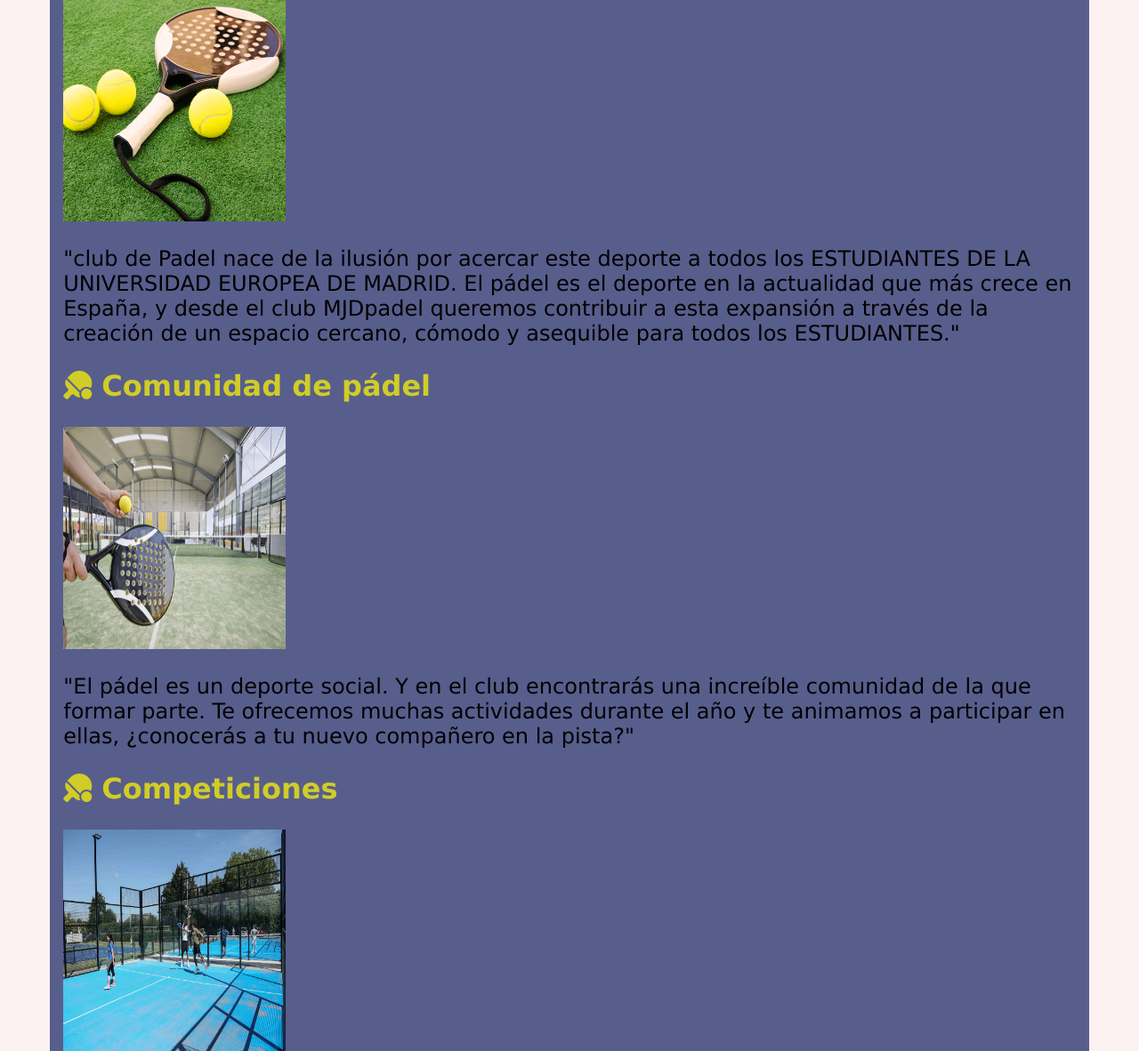
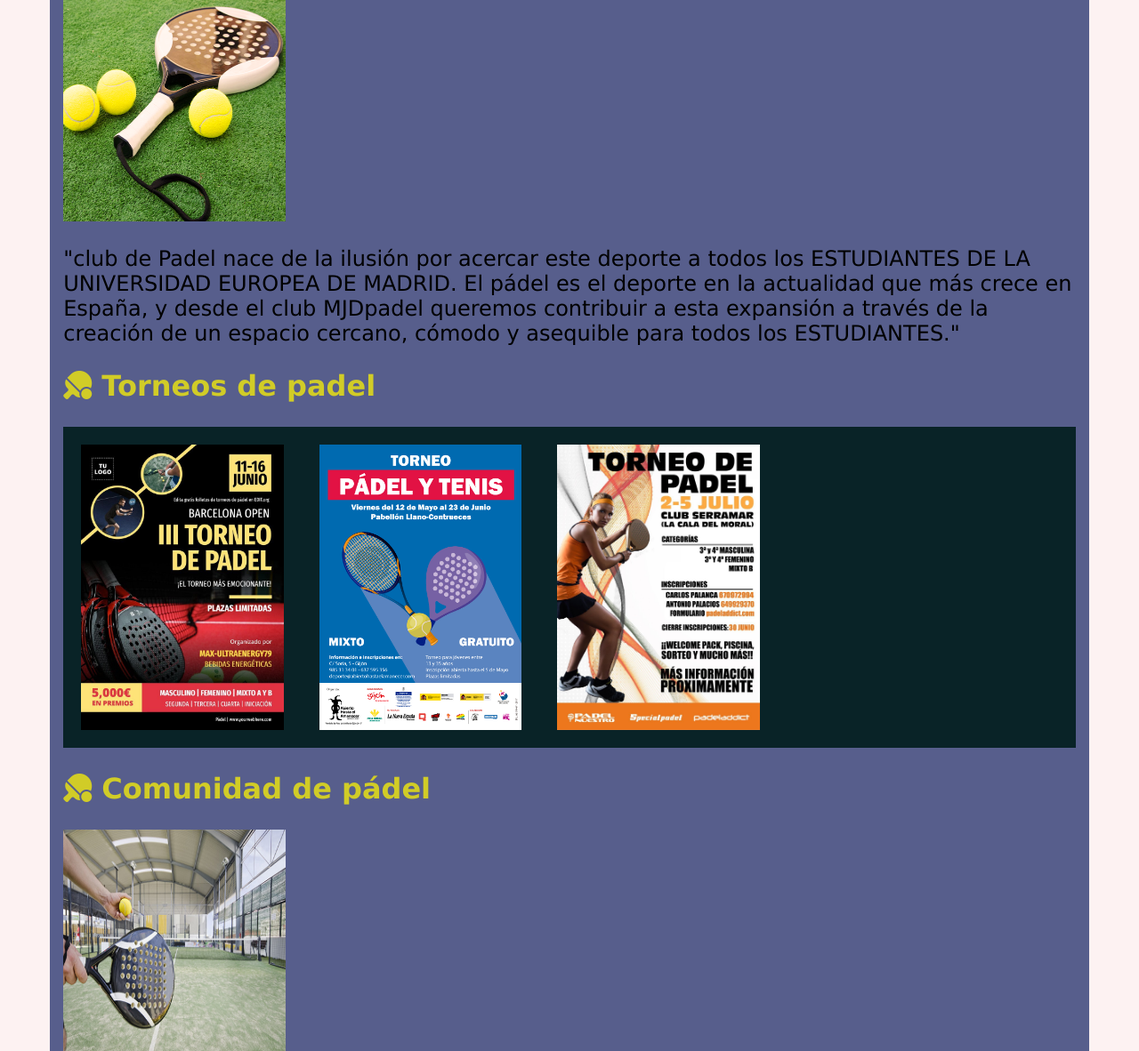
Before and after one commit to guti10x/PadelWebClub, a PHP site: page /ProyectoFinal.html in a window 1280 px wide. Shown: the part 819-2001 px from the top of the page at 89% size. Run offline with PHP 8.4, Linux system fonts and the light colour scheme; some libraries are stand-ins or nearby versions.

Commit message:
carrusel torneos

```diff
--- a/ProyectoFinal.html
+++ b/ProyectoFinal.html
@@ -4,6 +4,7 @@
     <meta charset="utf-8">
     <title>MJD club Padel</title>
     <link rel="stylesheet" href="css/my-style.css">
+    <script src="js/script.js"></script>
 
 </head>
 <body>
@@ -31,6 +32,19 @@
                 EUROPEA DE MADRID. El pádel es el deporte en la actualidad que más crece en España, y desde el club MJDpadel queremos contribuir
                 a esta expansión a través de la creación de un espacio cercano, cómodo y asequible para todos los ESTUDIANTES."</p>
         </div>
+
+
+        <h2><i class="fa-sharp fa-solid fa-table-tennis-paddle-ball"></i> Torneos de padel</h2>
+
+        <div class="torneos">
+            <img src="_imagines/torneos/cartel1.jpg" id="torneo1"  class="torneo" alt="torneo padel">
+            <img src="_imagines/torneos/cartel2.jpg" id="torneo2"  class="torneo" alt="torneo padel">
+            <img src="_imagines/torneos/cartel3.jpg" id="torneo3"  class="torneo" alt="torneo padel">
+
+        </div>
+
+
+
         <div class="caja_texto"><h2><i class="fa-sharp fa-solid fa-table-tennis-paddle-ball"></i> Comunidad de pádel </h2>
             <img class="product" src="_imagines/comunidad.jpg"  width="250" height="250" alt="comunidad de padel">
             <p>"El pádel es un deporte social. Y en el club encontrarás una increíble comunidad de la que formar parte.
--- a/css/my-style.css
+++ b/css/my-style.css
@@ -111,3 +111,15 @@ footer .copy{
   font-size: 30px;
   padding: 20px;
 }
+
+.torneos{
+  background-color: #092327;
+  display: flex;
+  flex-direction: row;
+  flex-wrap: wrap;
+  justify-content: flex-start;
+}
+.torneo{
+  width: 20%;
+  margin: 20px;
+}
--- /dev/null
+++ b/js/script.js
@@ -0,0 +1,21 @@
+let arrayImagenes =["_imagines/torneos/cartel1.jpg","_imagines/torneos/cartel2.jpg","_imagines/torneos/cartel3.jpg","_imagines/torneos/cartel4.jpg","_imagines/torneos/cartel5.jpg","_imagines/torneos/cartel6.jpg","_imagines/torneos/cartel7.jpg","_imagines/torneos/cartel8.jpg","_imagines/torneos/cartel9.jpg"];
+let index=0;
+
+function iterarImagen(){
+    let imagenTorneo1 = document.getElementById("torneo1");
+    let imagenTorneo2 = document.getElementById("torneo2");
+    let imagenTorneo3 = document.getElementById("torneo3");
+
+    imagenTorneo1.setAttribute("src",arrayImagenes[index]);
+    index++;
+    imagenTorneo2.setAttribute("src",arrayImagenes[index]);
+    index++;
+    imagenTorneo3.setAttribute("src",arrayImagenes[index]);
+    index++;
+    if(index>=arrayImagenes.length){
+        index=0;
+    }
+}
+iterador=setInterval(iterarImagen,2000);
+
+function expandirInfoTorneo(){}
```
Also changed, not shown: _imagines/torneos/cartel1.jpg (added), _imagines/torneos/cartel2.jpg (added), _imagines/torneos/cartel3.jpg (added), _imagines/torneos/cartel4.jpg (added), _imagines/torneos/cartel5.jpg (added), _imagines/torneos/cartel6.jpg (added), _imagines/torneos/cartel7.jpg (added), _imagines/torneos/cartel8.jpg (added), _imagines/torneos/cartel9.jpg (added).
